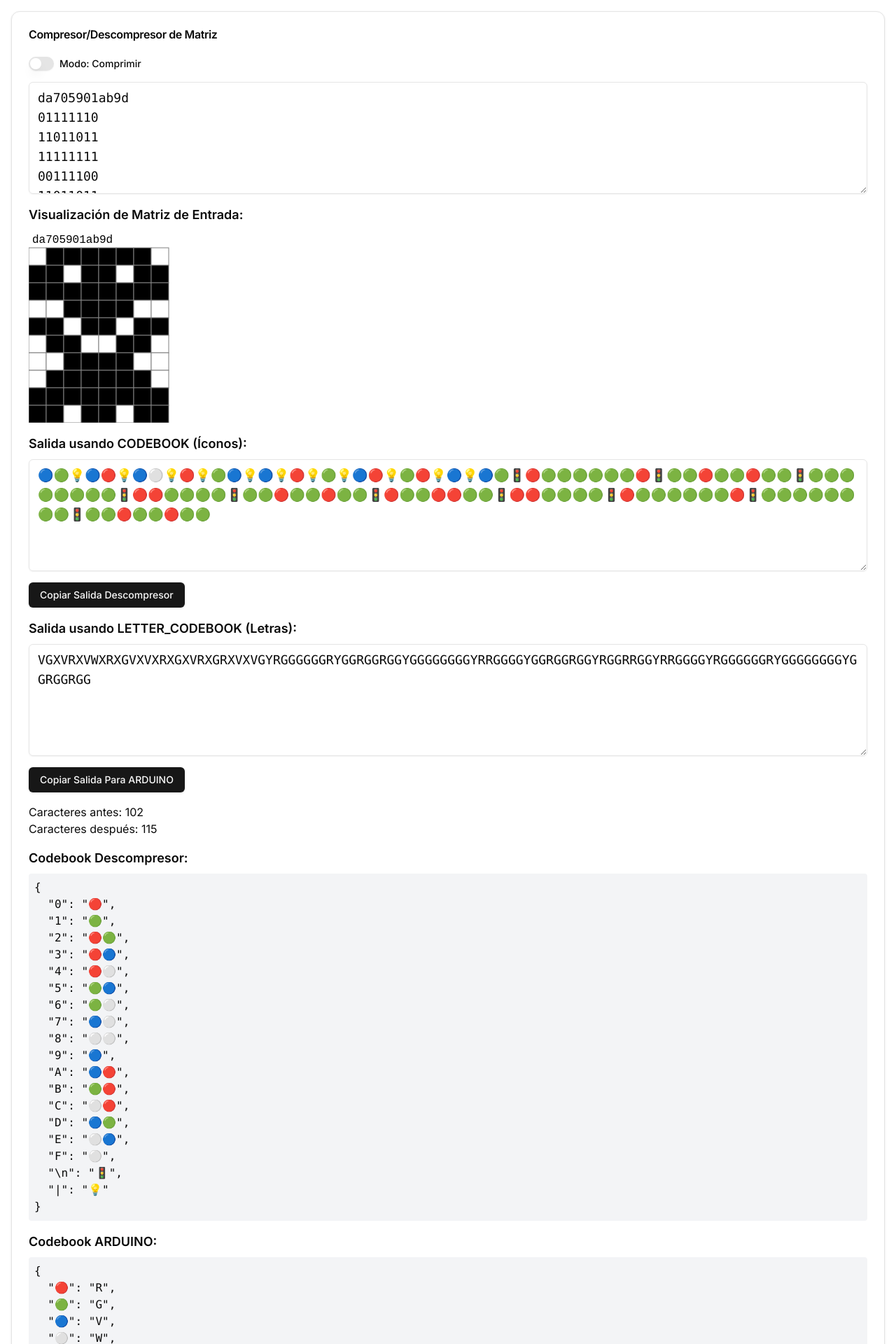
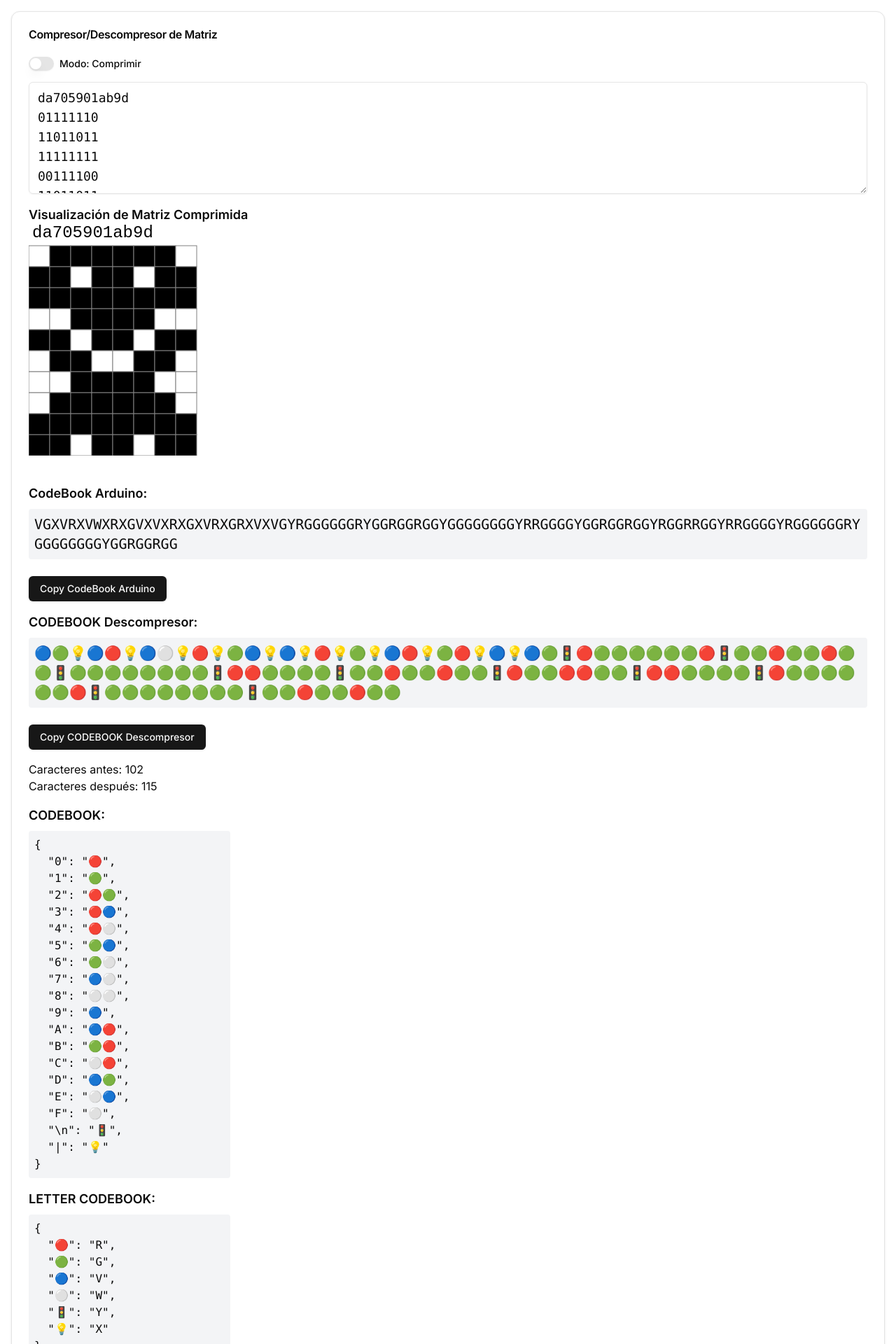
Before and after one commit to jagoqui/matrix-compress-app, a Next.js app: page / in a window 1280 px wide. Shown: the top 1920 px of the page at 70% size. Built offline with nearby package versions, Linux system fonts and the light colour scheme.

Commit message:
feat: refactor app scan folding.

```diff
--- /dev/null
+++ b/src/components/CodebookDisplay.tsx
@@ -0,0 +1,19 @@
+import React from 'react';
+import { CODEBOOK, ICON_TO_LETTER_MAP } from '@/constants/constants';
+
+export const CodebookDisplay: React.FC = () => (
+  <div className="mb-4">
+    <h3 className="text-lg font-semibold mb-2">CODEBOOK:</h3>
+    <div className="grid grid-cols-4 gap-4">
+      <pre className="bg-gray-100 p-2 rounded">
+        {JSON.stringify(CODEBOOK, null, 2)}
+      </pre>
+    </div>
+    <h3 className="text-lg font-semibold mb-2 mt-4">LETTER CODEBOOK:</h3>
+    <div className="grid grid-cols-4 gap-4">
+      <pre className="bg-gray-100 p-2 rounded">
+        {JSON.stringify(ICON_TO_LETTER_MAP, null, 2)}
+      </pre>
+    </div>
+  </div>
+);
--- a/src/components/CompressApp.tsx
+++ b/src/components/CompressApp.tsx
@@ -1,20 +1,14 @@
 import React, { useState, useEffect } from 'react';
-import { Button } from "@/components/ui/button";
-import { Textarea } from "@/components/ui/textarea";
 import { Card, CardContent, CardHeader, CardTitle } from "@/components/ui/card";
-import { Switch } from "@/components/ui/switch";
-import { Label } from "@/components/ui/label";
-import {
-  Dialog,
-  DialogContent,
-  DialogDescription,
-  DialogHeader,
-  DialogTitle,
-} from "@/components/ui/dialog";
-import { MatrixCanvas } from './MatrixCanvas';
+import { Dialog, DialogContent, DialogDescription, DialogHeader, DialogTitle } from "@/components/ui/dialog";
 import { useCompressor } from '../hooks/useCompressor';
-import { CODEBOOK, Icon, ICON_TO_LETTER_MAP } from '../constants/constants';
+import { SwitchWithLabel } from './SwitchWithLabel';
+import { TextArea } from './TextArea';
+import { CopyableOutput } from './CopyableOutput';
+import { CodebookDisplay } from './CodebookDisplay';
 import KeyBoardPressViewer from './KeyboardPressViewer';
+import { Icon, ICON_TO_LETTER_MAP } from '@/constants/constants';
+import { MatrixVisualization } from './MatrixVisualization';
 
 export const CompressApp: React.FC = () => {
   const {
@@ -26,7 +20,6 @@ export const CompressApp: React.FC = () => {
     parallelInput,
     output,
     charCount,
-    handleReset,
     handleInputChange,
     handleKeyPress
   } = useCompressor();
@@ -42,20 +35,17 @@ export const CompressApp: React.FC = () => {
     });
   };
 
-  // Función para transformar el output usando LETTER_CODEBOOK
   const transformOutputToLetterCodebook = (text: string): string => {
-    const iconRegex = /\p{Emoji_Presentation}|\p{Emoji}\uFE0F/gu; // Expresión regular para encontrar íconos
-    const icons = text.match(iconRegex) || []; // Obtener todos los íconos en el texto
-
+    const iconRegex = /\p{Emoji_Presentation}|\p{Emoji}\uFE0F/gu;
+    const icons = text.match(iconRegex) || [];
     return icons.map(icon => {
-      const letter = ICON_TO_LETTER_MAP[icon as Icon] || icon; // Mapear el ícono a su letra correspondiente
+      const letter = ICON_TO_LETTER_MAP[icon as Icon] || icon;
       return letter;
     }).join('');
   };
 
-  // useEffect para actualizar el estado de letterCodebookOutput cuando output cambia
   useEffect(() => {
-    if(!output){
+    if (!output) {
       return;
     }
     const transformedOutput = transformOutputToLetterCodebook(output);
@@ -69,108 +59,52 @@ export const CompressApp: React.FC = () => {
           <CardTitle>Compresor/Descompresor de Matriz</CardTitle>
         </CardHeader>
         <CardContent>
-          <div className="flex items-center space-x-2 mb-4">
-            <Switch
-              id="mode-switch"
-              checked={mode === 'decompress'}
-              onCheckedChange={(checked) => setMode(checked ? 'decompress' : 'compress')}
+          <SwitchWithLabel
+            checked={mode === 'decompress'}
+            label={`Modo: ${mode === 'compress' ? 'Comprimir' : 'Descomprimir'}`}
+            onCheckedChange={(checked: boolean) => setMode(checked ? 'decompress' : 'compress')}
+          />
+          {mode === 'decompress' && (
+            <SwitchWithLabel
+              checked={inputMode === 'parallel'}
+              label={`Modo de entrada: ${inputMode === 'serial' ? 'Serial' : 'Paralelo'}`}
+              onCheckedChange={(checked: boolean) => setInputMode(checked ? 'parallel' : 'serial')}
             />
-            <Label htmlFor="mode-switch">
-              Modo: {mode === 'compress' ? 'Comprimir' : 'Descomprimir'}
-            </Label>
-          </div>
-          {mode === 'decompress' && (
-            <div className="flex items-center space-x-2 mb-4">
-              <Switch
-                id="input-mode-switch"
-                checked={inputMode === 'parallel'}
-                onCheckedChange={(checked) => setInputMode(checked ? 'parallel' : 'serial')}
-              />
-              <Label htmlFor="input-mode-switch">
-                Modo de entrada: {inputMode === 'serial' ? 'Serial' : 'Paralelo'}
-              </Label>
-            </div>
           )}
           {mode === 'decompress' && inputMode === 'parallel' ? (
             <div className="flex space-x-2 mb-4">
-              <Textarea
+              <TextArea
                 placeholder="Parte inicial presione las teclas de la izquierda."
                 value={parallelInput[0]}
-                onChange={(e) => handleInputChange(e.target.value, 0)}
-                onKeyPress={(e) => handleKeyPress(e)}
-                className="mb-4 font-mono text-lg h-40 w-1/2"
+                onChange={(value: string) => handleInputChange(value, 0)}
+                onKeyPress={handleKeyPress}
+                className="w-1/2"
               />
-              <Textarea
+              <TextArea
                 placeholder="Parte final, presione las teclas de la derecha"
                 value={parallelInput[1]}
-                onChange={(e) => handleInputChange(e.target.value, 1)}
-                onKeyPress={(e) => handleKeyPress(e)}
-                className="mb-4 font-mono text-lg h-40 w-1/2"
+                onChange={(value: string) => handleInputChange(value, 1)}
+                onKeyPress={handleKeyPress}
+                className="w-1/2"
               />
             </div>
           ) : (
-            <Textarea
+            <TextArea
               placeholder={mode === 'compress' ? "Ingrese el texto a comprimir" : "Ingrese el texto codificado a descomprimir"}
               value={input}
-              onChange={(e) => handleInputChange(e.target.value)}
-              onKeyPress={(e) => handleKeyPress(e)}
-              className="mb-4 font-mono text-lg h-40"
+              onChange={handleInputChange}
+              onKeyPress={handleKeyPress}
             />
           )}
-          {
-            mode === 'decompress' && (
-              <KeyBoardPressViewer />
-            )
-          }
-          <div className="mb-4">
-            <h3 className="text-lg font-semibold mb-2">Visualización de Matriz de Entrada:</h3>
-            <MatrixCanvas input={mode === 'compress' ? input : output} />
-          </div>
-
-          {/* Salida usando CODEBOOK */}
-          <div className="mb-4">
-            <h3 className="text-lg font-semibold mb-2">Salida usando CODEBOOK (Íconos):</h3>
-            <Textarea
-              value={output}
-              readOnly
-              className="mb-4 font-mono text-lg h-40 whitespace-pre-wrap cursor-text"
-            />
-            <Button onClick={() => handleCopy(output, 'Salida con CODEBOOK copiada al portapapeles')}>
-              Copiar Salida Descompresor
-            </Button>
-          </div>
-
-          {/* Salida usando LETTER_CODEBOOK */}
-          <div className="mb-4">
-            <h3 className="text-lg font-semibold mb-2">Salida usando LETTER_CODEBOOK (Letras):</h3>
-            <Textarea
-              value={letterCodebookOutput}
-              readOnly
-              className="mb-4 font-mono text-lg h-40 whitespace-pre-wrap cursor-text"
-            />
-            <Button onClick={() => handleCopy(letterCodebookOutput, 'Salida para ARDUINO copiada al portapapeles')}>
-              Copiar Salida Para ARDUINO
-            </Button>
-          </div>
-
+          {mode === 'decompress' && <KeyBoardPressViewer />}
+          <MatrixVisualization mode={mode} input={input} output={output} /><br/>
+          <CopyableOutput title="CodeBook Arduino" content={letterCodebookOutput} onCopy={(text) => handleCopy(text, 'CodeBook para el Arduino copiado')} />
+          <CopyableOutput title="CODEBOOK Descompresor" content={output} onCopy={(text) => handleCopy(text, 'CoodeBook para el descompresor copiado')} />
           <div className="mb-4">
             <p>Caracteres antes: {charCount.before}</p>
             <p>Caracteres después: {charCount.after}</p>
           </div>
-
-          {/* Mostrar ambos Codebooks */}
-          <div className="mb-4">
-            <h3 className="text-lg font-semibold mb-2">Codebook Descompresor:</h3>
-            <pre className="bg-gray-100 p-2 rounded">
-              {JSON.stringify(CODEBOOK, null, 2)}
-            </pre>
-          </div>
-          <div className="mb-4">
-            <h3 className="text-lg font-semibold mb-2">Codebook ARDUINO:</h3>
-            <pre className="bg-gray-100 p-2 rounded">
-              {JSON.stringify(ICON_TO_LETTER_MAP, null, 2)}
-            </pre>
-          </div>
+          <CodebookDisplay />
         </CardContent>
       </Card>
 
@@ -178,9 +112,7 @@ export const CompressApp: React.FC = () => {
         <DialogContent>
           <DialogHeader>
             <DialogTitle>Copiado al portapapeles</DialogTitle>
-            <DialogDescription>
-              {copyMessage}
-            </DialogDescription>
+            <DialogDescription>{copyMessage}</DialogDescription>
           </DialogHeader>
         </DialogContent>
       </Dialog>
--- /dev/null
+++ b/src/components/CopyableOutput.tsx
@@ -0,0 +1,21 @@
+import React from 'react';
+import { Button } from "@/components/ui/button";
+
+interface CopyableOutputProps {
+  title: string;
+  content: string;
+  onCopy: (text: string) => void;
+}
+
+export const CopyableOutput: React.FC<CopyableOutputProps> = ({ title, content, onCopy }) => (
+  <div className="mb-4">
+    <div className="flex justify-between items-center mb-2">
+      <h3 className="text-lg font-semibold">{title}:</h3>
+    </div>
+    <div className="bg-gray-100 p-2 rounded overflow-x-auto">
+      <p className="font-mono whitespace-pre-wrap break-words text-xl">{content}</p>
+    </div>
+    <br/>
+    <Button onClick={() => onCopy(content)}>Copy {title}</Button>
+  </div>
+);
--- a/src/components/KeyboardPressViewer.tsx
+++ b/src/components/KeyboardPressViewer.tsx
@@ -134,6 +134,7 @@ export default function KeyBoardPressViewer() {
           </div>
         </div>
       </div>
+      <br/>
     </div>
   )
 }
--- a/src/components/MatrixCanvas.tsx
+++ b/src/components/MatrixCanvas.tsx
@@ -14,7 +14,7 @@ export const MatrixCanvas: React.FC<MatrixCanvasProps> = ({ input }) => {
     const ctx = canvas.getContext('2d');
     if (!ctx) return;
 
-    const cellSize = 25; // Increased cell size
+    const cellSize = 30; // Increased cell size
     const rows = input.split('\n');
     const maxWidth = Math.max(...rows.map(row => row.length));
 
@@ -36,7 +36,7 @@ export const MatrixCanvas: React.FC<MatrixCanvasProps> = ({ input }) => {
         });
       } else {
         ctx.fillStyle = 'black';
-        ctx.font = '16px monospace'; // Increased font size and changed to monospace
+        ctx.font = '24px monospace'; // Increased font size and changed to monospace
         ctx.fillText(row, 5, y * cellSize + 18);
       }
     });
--- /dev/null
+++ b/src/components/MatrixVisualization.tsx
@@ -0,0 +1,20 @@
+import React from 'react';
+import { MatrixCanvas } from './MatrixCanvas'; // Import the MatrixCanvas component
+import { Mode } from '@/models/commons.models';
+
+interface MatrixVisualizationProps {
+  mode: Mode;
+  input: string;
+  output: string;
+}
+
+export const MatrixVisualization: React.FC<MatrixVisualizationProps> = ({ mode, input, output }) => {
+  return (
+    <div className="mb-4">
+      <h3 className="text-lg font-semibold">
+        {mode === 'compress' ? 'Visualización de Matriz Comprimida' : 'Visualización de Matriz Descomprimida'}
+      </h3>
+      <MatrixCanvas input={mode === 'compress' ? input : output} />
+    </div>
+  );
+};
--- /dev/null
+++ b/src/components/SwitchWithLabel.tsx
@@ -0,0 +1,16 @@
+import React from 'react';
+import { Switch } from "@/components/ui/switch";
+import { Label } from "@/components/ui/label";
+
+interface SwitchWithLabelProps {
+  checked: boolean;
+  label: string;
+  onCheckedChange: (checked: boolean) => void;
+}
+
+export const SwitchWithLabel: React.FC<SwitchWithLabelProps> = ({ checked, label, onCheckedChange }) => (
+  <div className="flex items-center space-x-2 mb-4">
+    <Switch checked={checked} onCheckedChange={onCheckedChange} />
+    <Label>{label}</Label>
+  </div>
+);
--- /dev/null
+++ b/src/components/TextArea.tsx
@@ -0,0 +1,20 @@
+import React from 'react';
+import { Textarea } from "@/components/ui/textarea";
+
+interface TextAreaProps {
+  placeholder: string;
+  value: string;
+  onChange: (value: string) => void;
+  onKeyPress?: (event: React.KeyboardEvent<HTMLTextAreaElement>) => void;
+  className?: string;
+}
+
+export const TextArea: React.FC<TextAreaProps> = ({ placeholder, value, onChange, onKeyPress, className }) => (
+  <Textarea
+    placeholder={placeholder}
+    value={value}
+    onChange={(e) => onChange(e.target.value)}
+    onKeyPress={onKeyPress}
+    className={className || "mb-4 font-mono text-lg h-40"}
+  />
+);
--- a/src/hooks/useCompressor.ts
+++ b/src/hooks/useCompressor.ts
@@ -1,7 +1,7 @@
 import { useState, useEffect, KeyboardEvent } from 'react';
 import { ALLOWED_ICONS_REGEX, CLEANED_ICONS_REGEX, CODEBOOK, IconsKeys, KEY_TO_ICON, LEFT_ICONS_KEYS_ARRAY, LeftIconsKeys, REVERSE_CODEBOOK, RIGHT_ICONS_KEYS_ARRAY, RightIconsKeys } from '../constants/constants';
+import { Mode } from '@/models/commons.models';
 
-type Mode = 'compress' | 'decompress';
 type InputMode = 'serial' | 'parallel';
 
 export const useCompressor = (initialMode: Mode = 'compress') => {
--- /dev/null
+++ b/src/models/commons.models.ts
@@ -0,0 +1 @@
+export type Mode = 'compress' | 'decompress';
```
Also changed, not shown: 1 other file (tests, documents, lock files or other folders).
